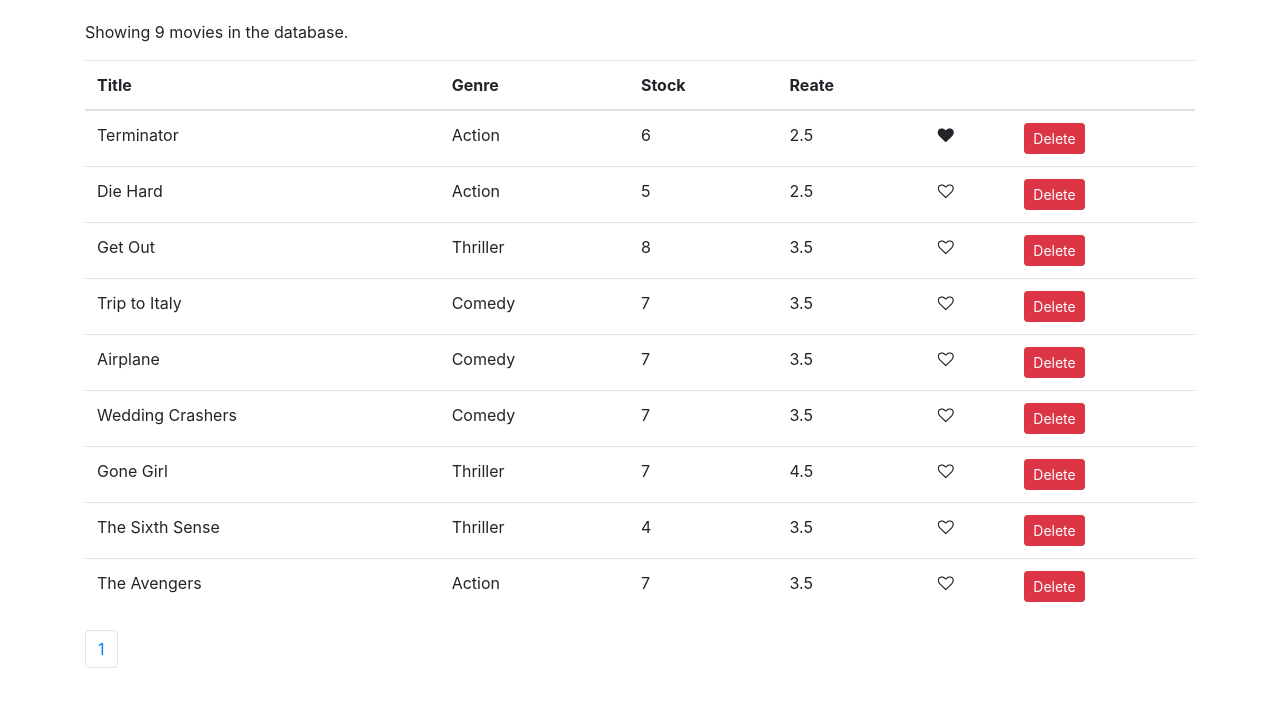
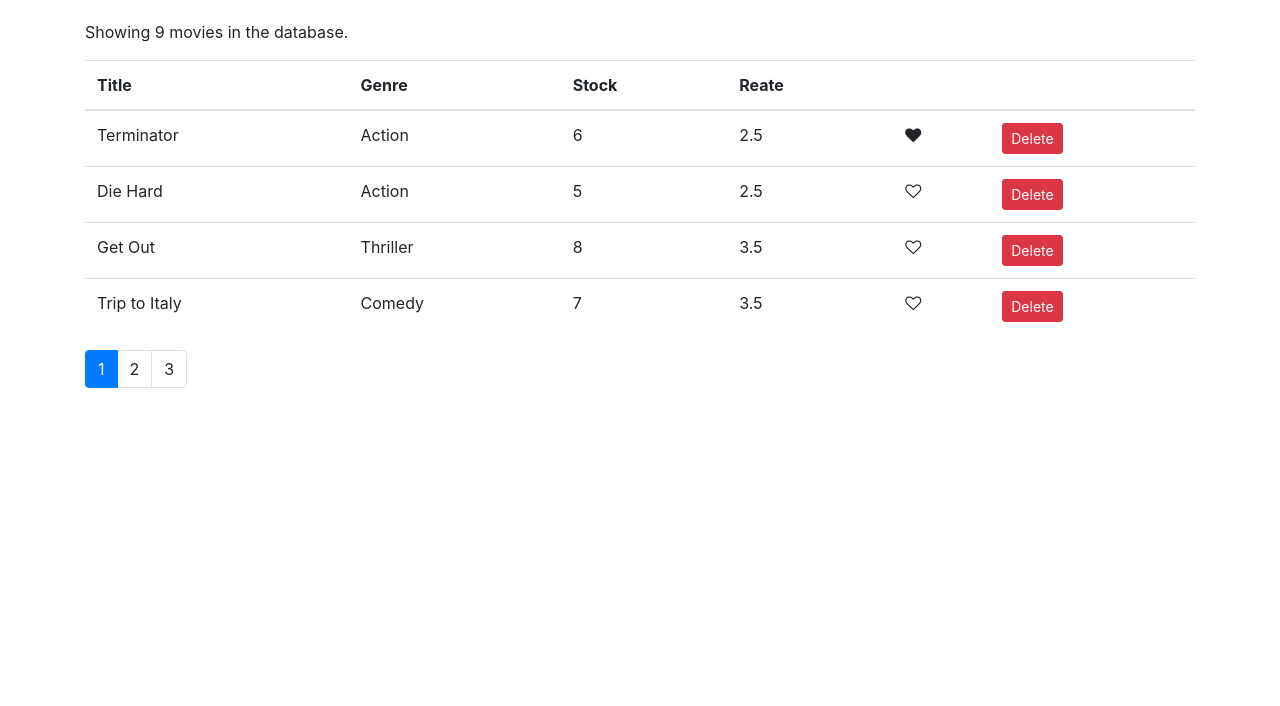
Before and after one commit to mohexc/vidly-app1, a React (Create React App) app: page / in a window 1280 px wide. Shown: the top 706 px of the page. Built offline with nearby package versions, Linux system fonts and the light colour scheme.

Commit message:
start listGroup component

```diff
--- a/package.json
+++ b/package.json
@@ -5,6 +5,7 @@
   "dependencies": {
     "bootstrap": "^4.3.1",
     "font-awesome": "^4.7.0",
+    "lodash": "^4.17.15",
     "react": "^16.11.0",
     "react-dom": "^16.11.0",
     "react-scripts": "3.2.0"
--- a/src/components/common/paginnation.jsx
+++ b/src/components/common/paginnation.jsx
@@ -1,13 +1,33 @@
 import React from 'react'
+import PropTypes from 'prop-types'
+import _ from 'lodash'
 
-function Pagination() {
+function Pagination({ itemsCount, pageSize, currentPage, onPageChange }) {
+  const pagesCount = Math.ceil(itemsCount / pageSize)
+
+  if (pagesCount === 1) return null
+  const pages = _.range(1, pagesCount + 1)
+
   return (
     <nav>
-      <ul className="pagination li page-item">
-        <a href="#" className="page-link">1</a>
+      <ul className="pagination">
+        { pages.map(page => (
+          <li key={ page } className={ page === currentPage ? "page-item active" : 'page-item' }>
+            {/* <button className="mx-1 btn btn-outline-primary" onClick={ () => onPageChange(page) }>{ page }</button> */ }
+            <a className="page-link" onClick={ () => onPageChange(page) }>{ page }</a>
+          </li>
+        )) }
+
       </ul>
     </nav>
   )
 }
 
+Pagination.propTypes = {
+  itemsCount: PropTypes.number.isRequired,
+  pageSize: PropTypes.number.isRequired,
+  currentPage: PropTypes.number.isRequired,
+  onPageChange: PropTypes.func.isRequired
+}
+
 export default Pagination
--- a/src/components/movies.jsx
+++ b/src/components/movies.jsx
@@ -2,11 +2,13 @@
 import Like from './common/like';
 import Pagination from './common/paginnation';
 import { getMovies } from '../services/fakeMovieService';
+import { paginate } from '../utils/paginate'
 
 function Movies() {
 
   const [movies, setMovies] = useState(getMovies())
-  const [pageSize, setPageSize] = useState(4)
+  const [pageSize] = useState(4)
+  const [currentPage, setCurrentPage] = useState(1)
 
   const handleDelete = movie => setMovies(movies.filter(m => m._id !== movie._id))
 
@@ -19,9 +21,11 @@
 
   }
 
-  const handlePageChange = page => console.log(page)
+  const handlePageChange = page => setCurrentPage(page)
 
   if (movies.length === 0) return <p>There are no movies in the database</p>
+
+  const nMovies = paginate(movies, currentPage, pageSize)
 
   return (
     <div>
@@ -38,7 +42,7 @@
           </tr>
         </thead>
         <tbody>
-          { movies.map(movie => (
+          { nMovies.map(movie => (
             <tr key={ movie._id }>
               <td>{ movie.title }</td>
               <td>{ movie.genre.name }</td>
@@ -53,7 +57,12 @@
           )) }
         </tbody>
       </table>
-      <Pagination itemCount={ movies.length } pageSize={ pageSize } onPageChange={ handlePageChange } />
+      <Pagination
+        itemsCount={ movies.length }
+        pageSize={ pageSize }
+        onPageChange={ handlePageChange }
+        currentPage={ currentPage }
+      />
 
     </div>
   )
--- /dev/null
+++ b/src/utils/paginate.js
@@ -0,0 +1,9 @@
+import _ from 'lodash';
+
+export function paginate(items, pageNumber, pageSize) {
+  const startIndex = (pageNumber - 1) * pageSize;
+  return _(items)
+    .slice(startIndex)
+    .take(pageSize)
+    .value()
+}
```
